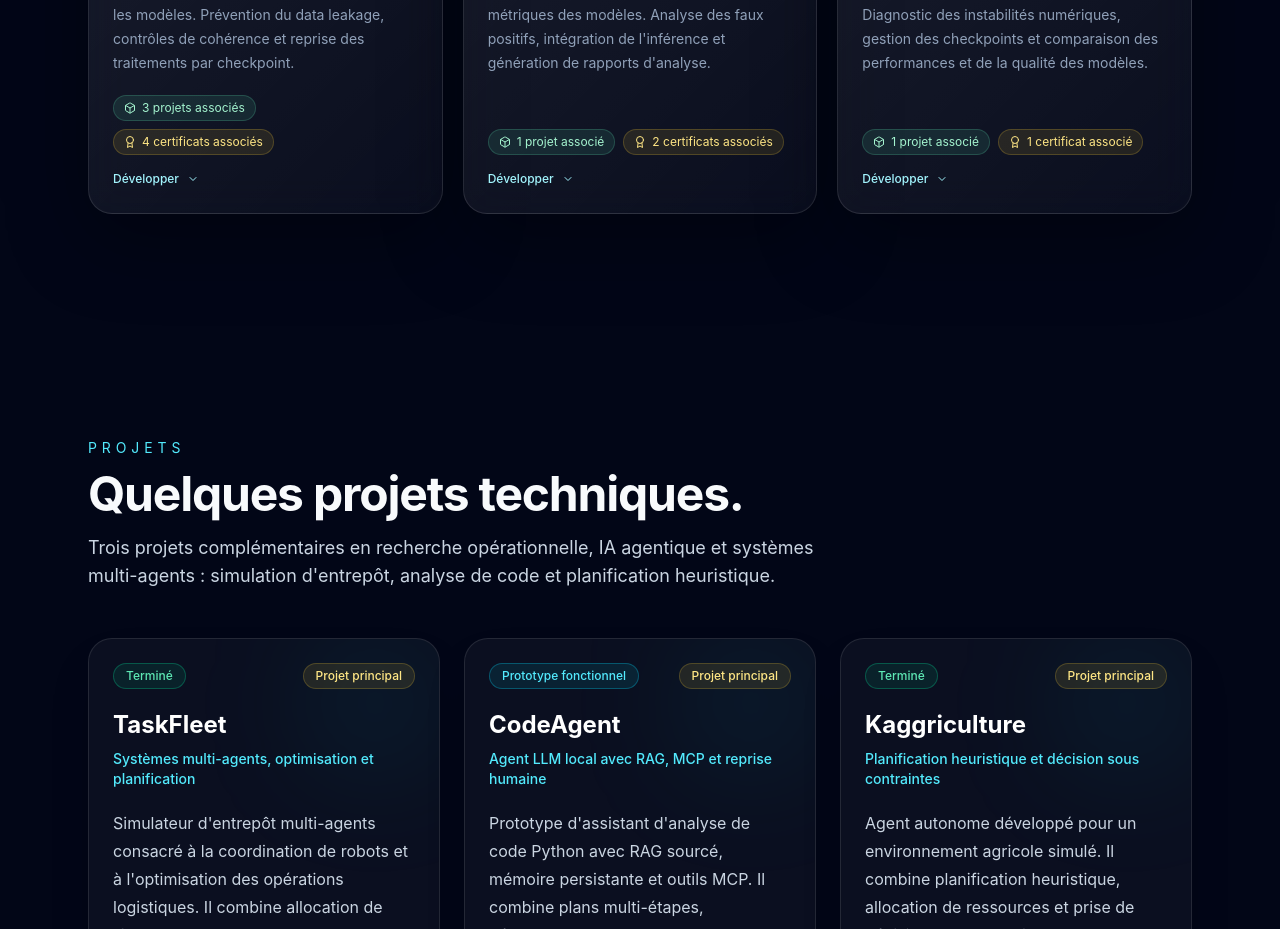
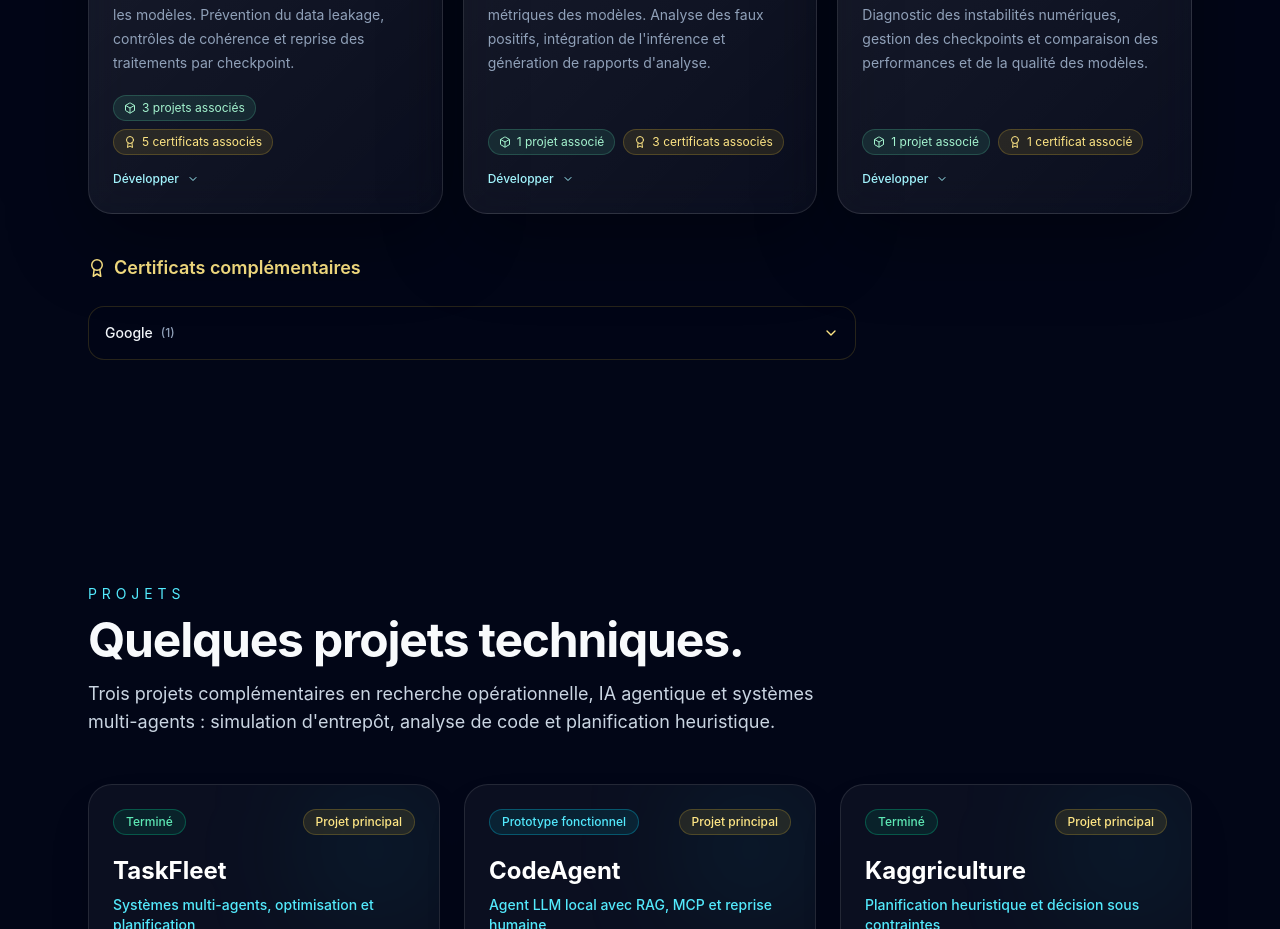
Before and after one commit to Driw0x/Driw0x.github.io, a React (Vite) app: page / in a window 1280 px wide. Shown: the part 2440-3369 px from the top of the page. Built offline with nearby package versions, Linux system fonts and the light colour scheme.

Commit message:
feat: ajout du badge Build a Secure Google Cloud Network Skill Badge et de Microsoft Applied Skills: Build AI-powered solutions by using Microsoft Azure Database for PostgreSQL

```diff
--- a/src/components/sections/Skills.tsx
+++ b/src/components/sections/Skills.tsx
@@ -4,6 +4,7 @@ import { FiArrowUpRight, FiAward, FiBox, FiChevronDown } from 'react-icons/fi'
 import { skills } from '../../data/skills'
 import { projects } from '../../data/projects'
 import { certifications, projectSkillIds } from '../../data/skillConnections'
+import type { Certification } from '../../data/skillConnections'
 import Container from '../common/Container'
 import SectionTitle from '../common/SectionTitle'
 import SkillCard from '../common/SkillCard'
@@ -15,6 +16,21 @@ const domains = skills.map((skill) => ({
   projects: projects.filter((project) => projectSkillIds[project.title]?.includes(skill.id)),
   certificates: certifications.filter((certificate) => certificate.skillIds.includes(skill.id)),
 }))
+
+const complementaryCertificates = certifications.filter((certificate) => !certificate.skillIds.length)
+
+const complementaryGroups = Array.from(
+  complementaryCertificates.reduce((groups, cert) => {
+    const groupName = cert.issuer.toLowerCase().includes('google') ? 'Google' : cert.issuer
+    const existing = groups.get(groupName)
+    if (existing) {
+      existing.push(cert)
+    } else {
+      groups.set(groupName, [cert])
+    }
+    return groups
+  }, new Map<string, Certification[]>())
+).map(([name, certificates]) => ({ name, certificates }))
 
 function Skills() {
   const { t, language } = useLanguage()
@@ -36,6 +52,24 @@ function Skills() {
     return new Intl.DateTimeFormat(language, {
       month: 'long', year: 'numeric', ...(date.length === 10 ? { day: 'numeric' } as const : {}),
     }).format(new Date(`${date.length === 7 ? `${date}-01` : date}T12:00:00Z`))
+  }
+
+  function renderCertificate(certificate: Certification) {
+    return (
+      <details key={certificate.id} className="group rounded-2xl border border-amber-300/15 bg-slate-950/40">
+        <summary className="flex cursor-pointer list-none items-center justify-between gap-4 rounded-2xl p-4 focus-visible:outline-2 focus-visible:outline-cyan-300 [&::-webkit-details-marker]:hidden">
+          <span><span className="block text-sm font-medium text-slate-100">{t(certificate.label)}</span><span className="mt-1 block text-xs leading-5 text-slate-400">{certificate.issuer} · {t(certificate.kind)}</span></span>
+          <FiChevronDown className="shrink-0 text-amber-200 transition group-open:rotate-180" aria-hidden="true" />
+        </summary>
+        <div className="space-y-4 px-4 pb-4">
+          <p className="text-sm font-medium leading-6 text-white">{t(certificate.title)}</p>
+          <p className="text-sm leading-6 text-slate-300">{t(certificate.description)}</p>
+          {certificate.issuedOn && <p className="text-xs text-slate-400">{t("Obtention")} : <span className="capitalize">{formatDate(certificate.issuedOn)}</span></p>}
+          {certificate.expiresOn && <p className="text-xs text-slate-400">{t("Expiration")} : {formatDate(certificate.expiresOn)}</p>}
+          <Button href={certificate.url} external variant="secondary" className="gap-2">{t("Voir le justificatif")}<FiArrowUpRight /></Button>
+        </div>
+      </details>
+    )
   }
 
   return (
@@ -62,6 +96,25 @@ function Skills() {
               </motion.div>
             ))}
           </div>
+          {complementaryGroups.length > 0 && (
+            <section aria-labelledby="complementary-certificates-title" className="mt-10 max-w-3xl">
+              <h3 id="complementary-certificates-title" className="flex items-center gap-2 text-lg font-semibold text-amber-200"><FiAward aria-hidden="true" />{t("Certificats complémentaires")}</h3>
+              <div className="mt-6 space-y-6">
+                {complementaryGroups.map((group) => (
+                  <details key={group.name} className="group/compl rounded-2xl border border-amber-300/15 bg-slate-950/40">
+                    <summary className="flex cursor-pointer list-none items-center justify-between gap-4 rounded-2xl p-4 focus-visible:outline-2 focus-visible:outline-cyan-300 [&::-webkit-details-marker]:hidden">
+                      <span className="flex items-center gap-2 text-sm font-medium text-slate-100">
+                        <span>{group.name}</span>
+                        <span className="text-xs text-slate-400">({group.certificates.length})</span>
+                      </span>
+                      <FiChevronDown className="shrink-0 text-amber-200 transition group-open/compl:rotate-180" aria-hidden="true" />
+                    </summary>
+                    <div className="space-y-3 px-4 pb-4">{group.certificates.map(renderCertificate)}</div>
+                  </details>
+                ))}
+              </div>
+            </section>
+          )}
           <motion.dialog
             ref={dialog}
             layoutRoot
@@ -102,21 +155,7 @@ function Skills() {
                           <section aria-labelledby="skill-certificates-title">
                             <h4 id="skill-certificates-title" className="flex items-center gap-2 text-sm font-semibold text-amber-200"><FiAward aria-hidden="true" />{t("Certificats — formations et évaluations")}<span className="ml-auto text-slate-400">{selected.certificates.length}</span></h4>
                             <div className="mt-4 space-y-3">
-                              {selected.certificates.map((certificate) => (
-                                <details key={certificate.id} className="group rounded-2xl border border-amber-300/15 bg-slate-950/40">
-                                  <summary className="flex cursor-pointer list-none items-center justify-between gap-4 rounded-2xl p-4 focus-visible:outline-2 focus-visible:outline-cyan-300 [&::-webkit-details-marker]:hidden">
-                                    <span><span className="block text-sm font-medium text-slate-100">{t(certificate.label)}</span><span className="mt-1 block text-xs leading-5 text-slate-400">{certificate.issuer} · {t(certificate.kind)}</span></span>
-                                    <FiChevronDown className="shrink-0 text-amber-200 transition group-open:rotate-180" aria-hidden="true" />
-                                  </summary>
-                                  <div className="space-y-4 px-4 pb-4">
-                                    <p className="text-sm font-medium leading-6 text-white">{t(certificate.title)}</p>
-                                    <p className="text-sm leading-6 text-slate-300">{t(certificate.description)}</p>
-                                    {certificate.issuedOn && <p className="text-xs text-slate-400">{t("Obtention")} : <span className="capitalize">{formatDate(certificate.issuedOn)}</span></p>}
-                                    {certificate.expiresOn && <p className="text-xs text-slate-400">{t("Expiration")} : {formatDate(certificate.expiresOn)}</p>}
-                                    <Button href={certificate.url} external variant="secondary" className="gap-2">{t("Voir le justificatif")}<FiArrowUpRight /></Button>
-                                  </div>
-                                </details>
-                              ))}
+                              {selected.certificates.map(renderCertificate)}
                               {!selected.certificates.length && <p className="rounded-2xl border border-dashed border-white/10 p-5 text-sm leading-6 text-slate-400">{t("Aucun certificat associé à ce domaine.")}</p>}
                             </div>
                           </section>
--- a/src/data/skillConnections.ts
+++ b/src/data/skillConnections.ts
@@ -93,6 +93,17 @@ export const certifications: Certification[] = [
     issuedOn: "2026-10-30",
   },
   {
+    id: "google-secure-network",
+    title: "Build a Secure Google Cloud Network Skill Badge",
+    label: "Réseau Google Cloud sécurisé",
+    issuer: "Google Cloud",
+    kind: "Badge de compétences",
+    description: "Challenge lab : configurer des règles de pare-feu VPC et des tags réseau, limiter SSH à un bastion via IAP, puis accéder à une VM depuis ce bastion.",
+    url: "https://www.credly.com/badges/8f279608-18c6-4494-bde6-507bfbd99a6e",
+    skillIds: [],
+    issuedOn: "2026-10-30",
+  },
+  {
     id: "oracle-agentic-ai",
     title: "Agentic AI Certified Foundations Associate",
     label: "Fondamentaux de l'IA agentique",
@@ -171,6 +182,17 @@ export const certifications: Certification[] = [
     issuedOn: "2026-10-28",
   },
   {
+    id: "microsoft-postgresql-ai",
+    title: "Microsoft Applied Skills: Build AI-powered solutions by using Microsoft Azure Database for PostgreSQL",
+    label: "Solutions IA avec Azure PostgreSQL",
+    issuer: "Microsoft",
+    kind: "Évaluation pratique",
+    description: "Évaluation pratique : configurer Azure Database pour PostgreSQL avec pgvector, générer des embeddings via Azure OpenAI, implémenter la recherche sémantique vectorielle et construire un pipeline RAG.",
+    url: "https://learn.microsoft.com/fr-fr/users/victorye-3151/credentials/a1ea906e73e652f3",
+    skillIds: ["data", "ml"],
+    issuedOn: "2026-10-30",
+  },
+  {
     id: "hf-agents",
     title: "Fundamentals of Agents — Unit 1",
     label: "Fondamentaux des agents",
--- a/src/data/zh-CN.ts
+++ b/src/data/zh-CN.ts
@@ -42,6 +42,11 @@ export const zhCN: Record<string, string> = {
   "Évaluation pratique": "实操评估",
   "Attestation de cours": "课程证明",
   "Certificat de formation": "培训结业证书",
+  "Certificats complémentaires": "补充技能证书",
+  "Réseau Google Cloud sécurisé": "Google Cloud 网络安全配置",
+  "Challenge lab : configurer des règles de pare-feu VPC et des tags réseau, limiter SSH à un bastion via IAP, puis accéder à une VM depuis ce bastion.": "考核实验：配置 VPC 防火墙规则和网络标签，将 SSH 访问限制为通过 IAP 连接堡垒机，再从堡垒机连接虚拟机。",
+  "Solutions IA avec Azure PostgreSQL": "基于 Azure PostgreSQL 的 AI 解决方案",
+  "Évaluation pratique : configurer Azure Database pour PostgreSQL avec pgvector, générer des embeddings via Azure OpenAI, implémenter la recherche sémantique vectorielle et construire un pipeline RAG.": "实操评估：配置 Azure Database for PostgreSQL 并启用 pgvector，通过 Azure OpenAI 生成嵌入向量，实现语义向量搜索并构建 RAG 检索增强生成管道。",
   "Analyse de données dans le cloud": "云端数据分析",
   "Parcours fondamental de cinq cours : SQL de base, nettoyage, gestion et transformation des données, analyse, visualisation et communication des résultats dans le cloud.": "由五门课程组成的基础学习路径：SQL 基础、数据清洗、管理与转换，以及云端数据分析、可视化和结果沟通。",
   "Agents avec Google ADK": "使用 Google ADK 开发智能体",
```
Also changed, not shown: 1 other file (tests, documents, lock files or other folders).
